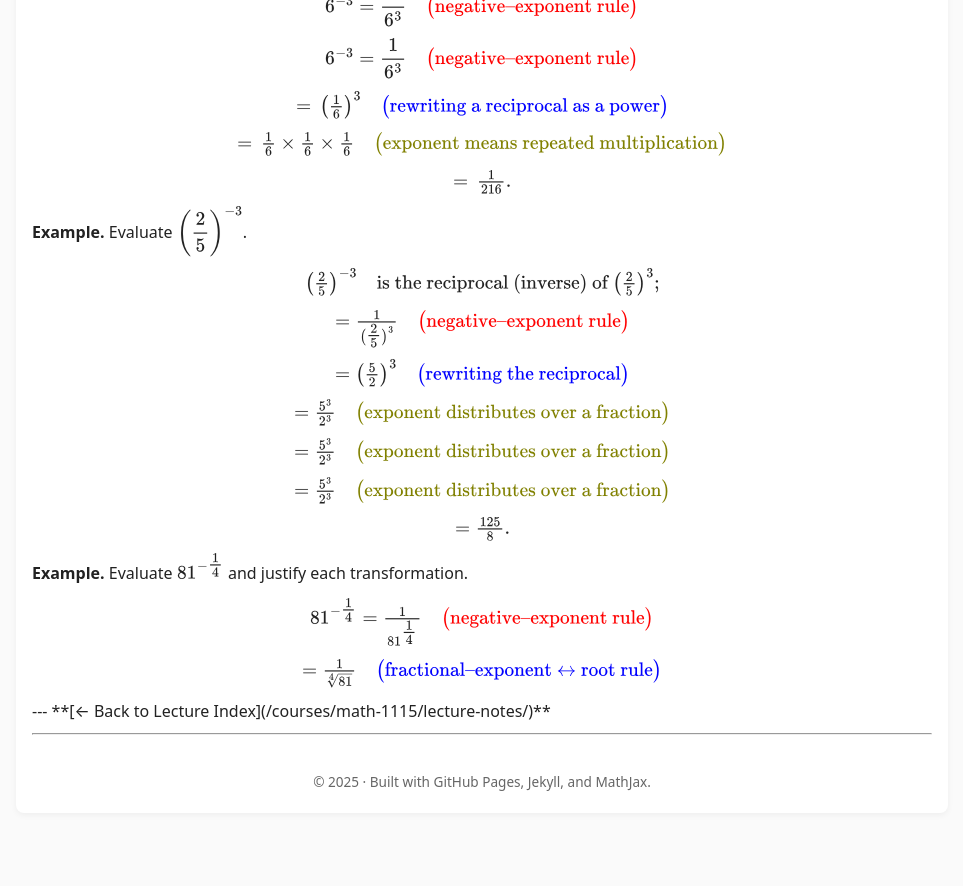
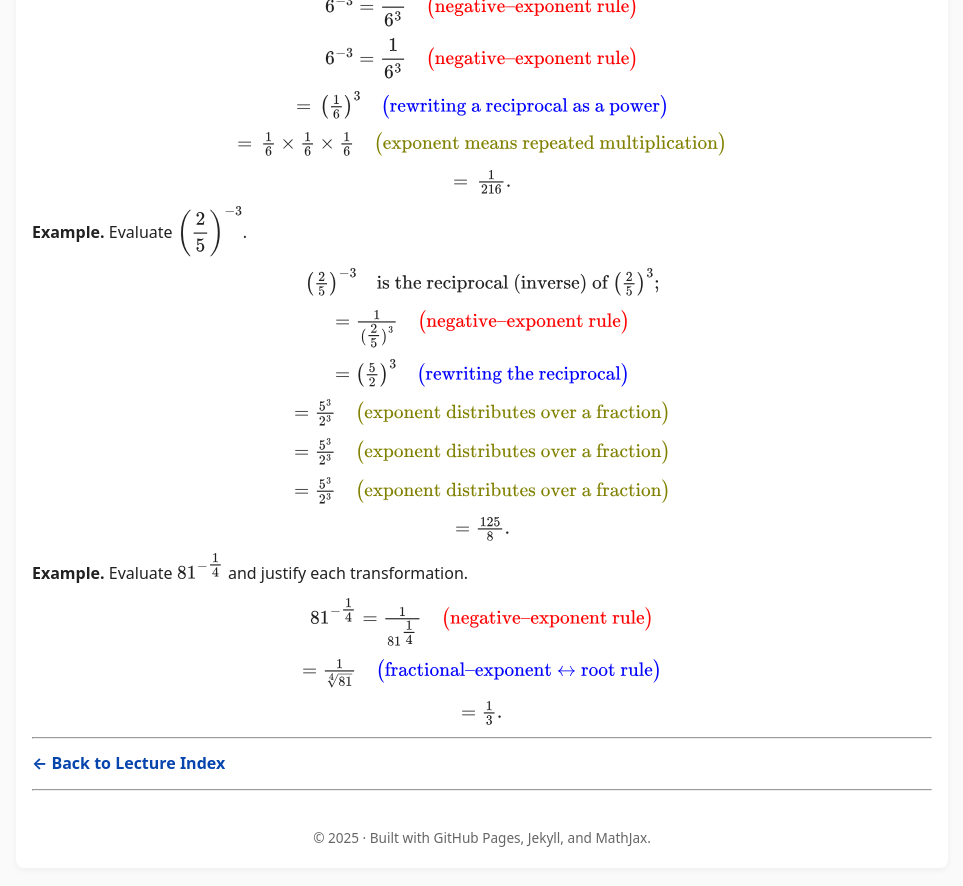
Before and after one commit to SaleemKamaludin/SaleemKamaludin.github.io, a Jekyll site: the page built from courses/math-1115/lecture-notes/lecture3.md, in a window 1280 px wide and 900 px high, scrolled down 2473 px. Shown: the top 886 px of the window, without its empty margins (158-1121 px from the left). Built offline with Jekyll 4.4.1, drawn with Linux system fonts in a browser that asks for light colours; before the commit the page ends 3318 px from its top, so only the background shows below that.

Commit message:
Update lecture3.md

```diff
--- a/courses/math-1115/lecture-notes/lecture3.md
+++ b/courses/math-1115/lecture-notes/lecture3.md
@@ -387,6 +387,12 @@ To ensure consistency, these operations must be performed in a **specific order*
        \textcolor{blue}{\bigl(\text{fractional–exponent ↔ root rule}\bigr)} \)
   </p>
 
+   <p style="text-align:center;">
+    \( = \frac{1}{3}. \)
+  </p>
+
+</div>
+
 ---
 
 **[← Back to Lecture Index](/courses/math-1115/lecture-notes/)**
```
